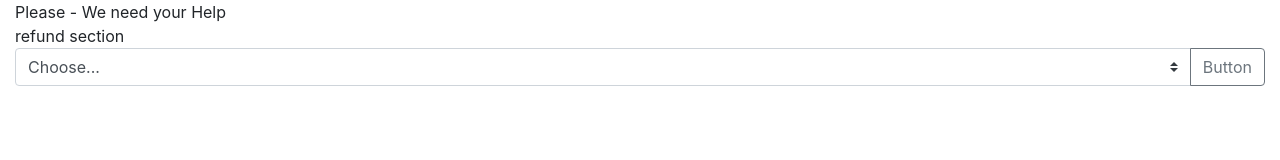
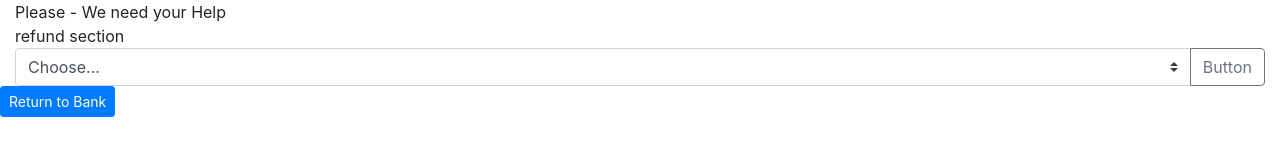
Before and after one commit to squblmk/Clash-of-Clans-Clan-Bank, a plain HTML site: page refund.html in a window 1280 px wide. Drawn offline with nearby package versions, Linux system fonts and the light colour scheme.

Commit message:
added return to bank button on refund

```diff
--- a/refund.html
+++ b/refund.html
@@ -33,5 +33,7 @@
 <script src="https://cdnjs.cloudflare.com/ajax/libs/popper.js/1.16.0/umd/popper.min.js"></script>
 <script src="https://cdnjs.cloudflare.com/ajax/libs/twitter-bootstrap/4.4.1/js/bootstrap.min.js"></script>
     </div>
+
+    <button type="button" class="btn btn-primary btn-sm">Return to Bank</button>
 </body>
 </html>
```
